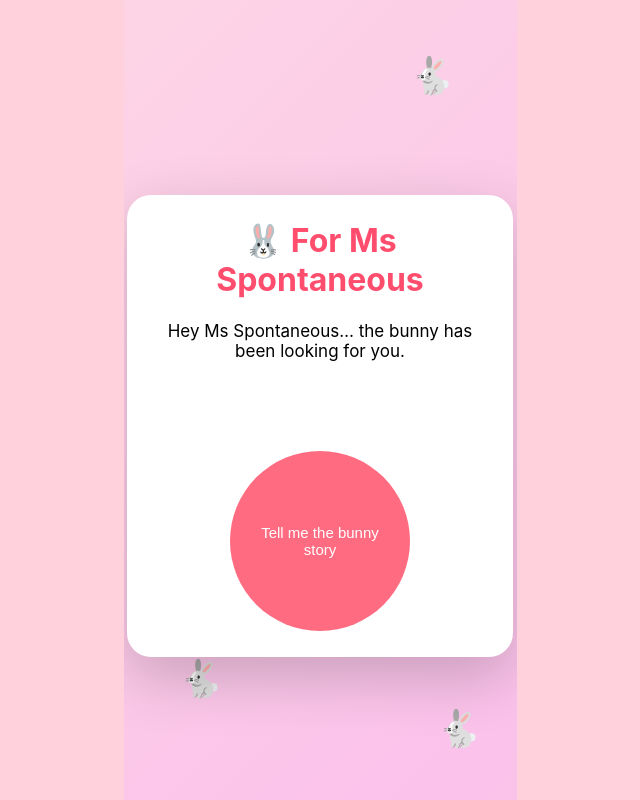
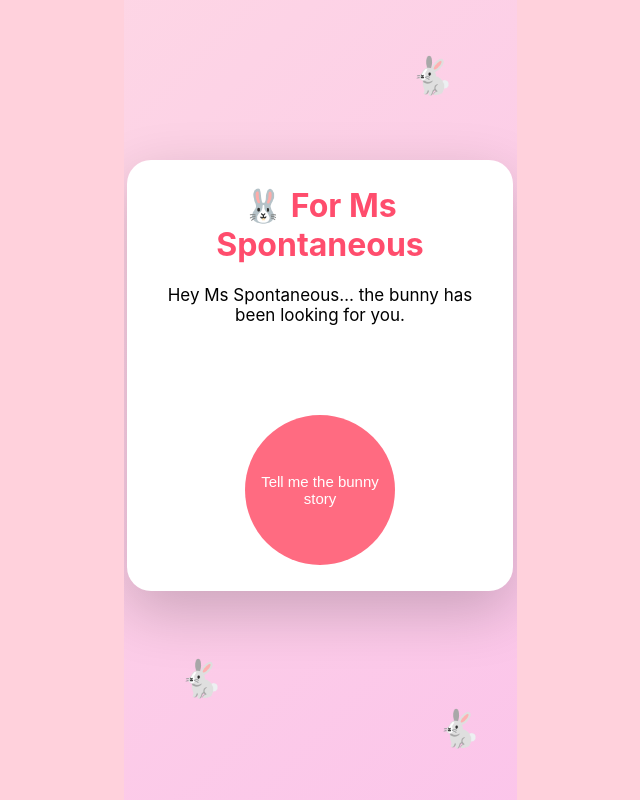
Before and after one commit to matthrid7-wq/ask-her-out, a plain HTML site: page index.html in a window 1280 px wide. Shown: the whole page, without its empty margins (320-960 px from the left). Drawn offline with Linux system fonts and the light colour scheme.

Commit message:
Update index.html

```diff
--- a/index.html
+++ b/index.html
@@ -2,7 +2,7 @@
 <html>
 <head>
 <meta charset="UTF-8">
-<meta name="viewport" content="width=device-width, initial-scale=1, viewport-fit=cover">
+<meta name="viewport" content="width=device-width, initial-scale=1">
 <title>For Ms Spontaneous 🐰</title>
 
 <style>
@@ -10,7 +10,7 @@
 html,body{
 margin:0;
 padding:0;
-height:100dvh;
+height:100%;
 overflow:hidden;
 font-family:-apple-system,system-ui;
 background:#ffd1dc;
@@ -21,9 +21,9 @@
 height:852px;
 margin:auto;
 display:flex;
-flex-direction:column;
-align-items:center;
+align-items:flex-start;
 justify-content:center;
+padding-top:30vh;
 background:linear-gradient(135deg,#ffd1dc,#ffe4e1,#fbc2eb,#fad0c4);
 background-size:500% 500%;
 animation:bg 18s infinite;
@@ -45,6 +45,7 @@
 text-align:center;
 box-shadow:0 20px 60px rgba(0,0,0,0.2);
 z-index:10;
+transform:translateY(-10vh);
 }
 
 h1{color:#ff4d6d;margin-top:0}
@@ -63,10 +64,8 @@
 }
 
 button{
-width:32vw;
-height:32vw;
-max-width:180px;
-max-height:180px;
+width:150px;
+height:150px;
 border-radius:50%;
 border:none;
 background:#ff6b81;
@@ -226,7 +225,7 @@
 
 function maybe(){
 attempts++
-size+=30
+size+=40
 renderButtons()
 }
 
```
